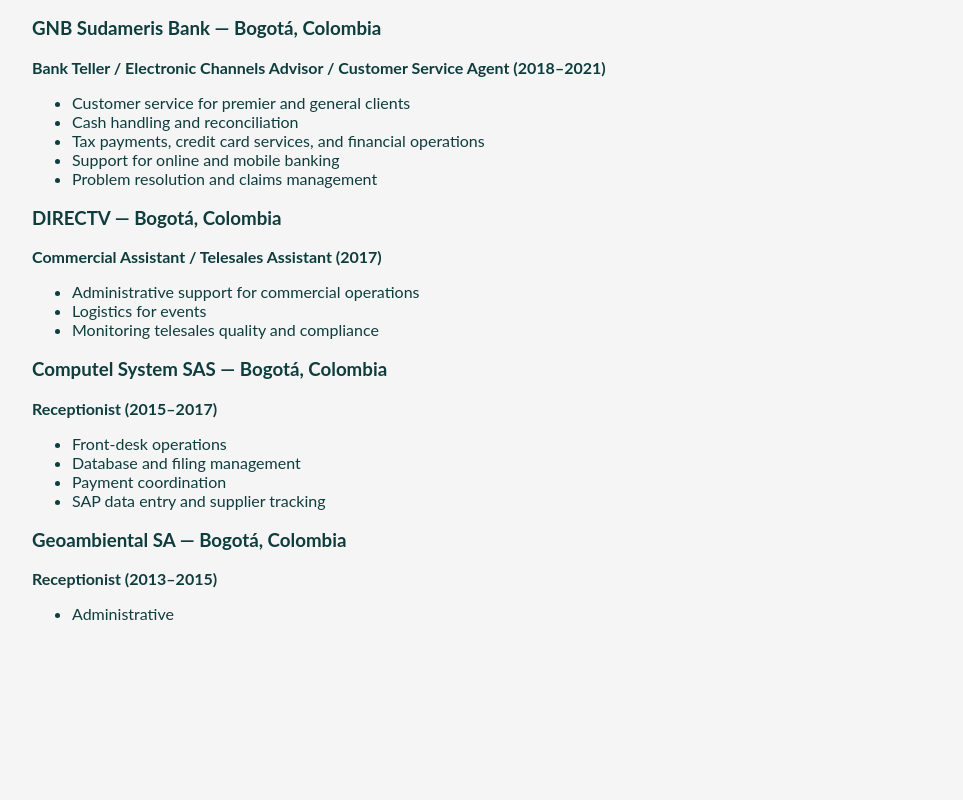
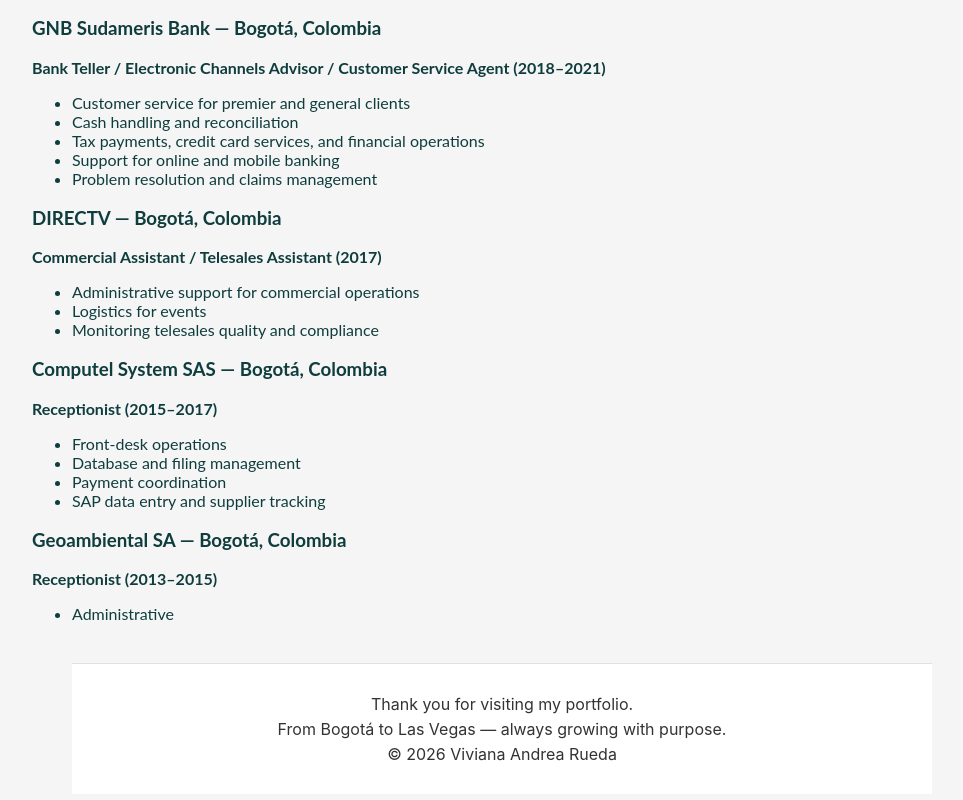
Before and after one commit to vivianazabaleta-cyber/vivianazabaleta.github.iu, a plain HTML site: page index.html in a window 1280 px wide. Shown: the part 944-1744 px from the top of the page, without its empty margins (158-1121 px from the left). Before the commit the page ends 1623 px from the top, so only its background shows below. Drawn offline with Linux system fonts and the light colour scheme.

Commit message:
Add files via upload

```diff
--- a/index.html
+++ b/index.html
@@ -126,3 +126,15 @@
     <p><strong>Receptionist (2013–2015)</strong></p>
     <ul>
         <li>Administrative
+<footer style="
+    background-color: #ffffff;
+    color: #333333;
+    text-align: center;
+    padding: 25px;
+    border-top: 1px solid #e0e0e0;
+    font-family: 'Inter', sans-serif;
+">
+    <p style="margin: 5px 0;">Thank you for visiting my portfolio.</p>
+    <p style="margin: 5px 0;">From Bogotá to Las Vegas — always growing with purpose.</p>
+    <p style="margin: 5px 0;">© 2026 Viviana Andrea Rueda</p>
+</footer>
```
